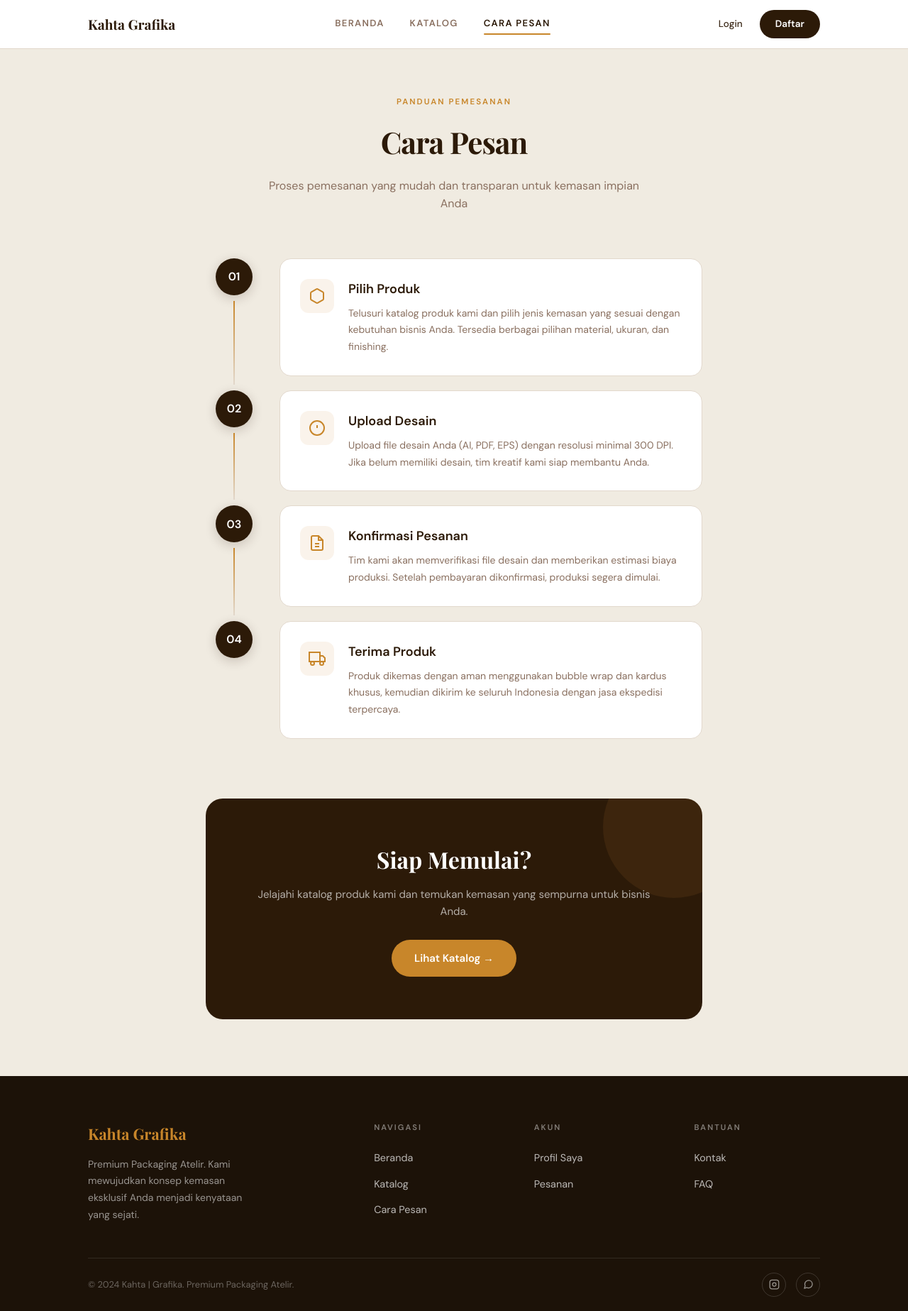
After one commit to andri-oss/Project-Ecommerce-KahtaCards, a Django app: page /cara-pesan/ in a window 1280 px wide. The commit adds this page. Shown: the whole page at 71% size. Run offline with Django 5.2, Linux system fonts and the light colour scheme; some web fonts are replaced.

Commit message:
feat: implement catalog views and how-to-order page with updated base template structure

```diff
--- a/apps/catalog/urls.py
+++ b/apps/catalog/urls.py
@@ -7,4 +7,5 @@ urlpatterns = [
     path('', views.home_view, name='home'),
     path('catalog/', views.product_list, name='product_list'),
     path('catalog/<slug:slug>/', views.product_detail, name='product_detail'),
+    path('cara-pesan/', views.how_to_order, name='how_to_order'),
 ]
--- a/apps/catalog/views.py
+++ b/apps/catalog/views.py
@@ -35,3 +35,7 @@ def product_detail(request, slug):
     return render(request, 'catalog/product_detail.html', {
         'product': product
     })
+
+
+def how_to_order(request):
+    return render(request, 'catalog/how_to_order.html')
--- /dev/null
+++ b/static/css/how_to_order.css
@@ -0,0 +1,224 @@
+/* ============================================================
+   HOW_TO_ORDER.CSS — Cara Pesan Page
+   ============================================================ */
+
+.how-main {
+  flex: 1;
+  padding: 60px 0 80px;
+}
+
+/* ── Page Header ─────────────────────────────────────────── */
+.page-header {
+  text-align: center;
+  max-width: 560px;
+  margin: 0 auto 64px;
+}
+
+.page-title {
+  font-family: var(--font-display);
+  font-size: 42px;
+  font-weight: 700;
+  color: var(--color-primary);
+  letter-spacing: -1px;
+  margin-bottom: 14px;
+}
+
+.page-subtitle {
+  font-size: 16px;
+  color: var(--color-text-muted);
+  line-height: 1.6;
+}
+
+/* ── Steps List ──────────────────────────────────────────── */
+.steps-list {
+  max-width: 700px;
+  margin: 0 auto 64px;
+  display: flex;
+  flex-direction: column;
+  gap: 0;
+}
+
+.step-row {
+  display: grid;
+  grid-template-columns: 80px 1fr;
+  gap: 24px;
+}
+
+.step-left {
+  display: flex;
+  flex-direction: column;
+  align-items: center;
+}
+
+.step-num {
+  width: 52px;
+  height: 52px;
+  border-radius: 50%;
+  background: var(--color-primary);
+  color: #fff;
+  font-family: var(--font-body);
+  font-size: 16px;
+  font-weight: 800;
+  display: flex;
+  align-items: center;
+  justify-content: center;
+  flex-shrink: 0;
+  box-shadow: 0 4px 16px rgba(44, 26, 14, 0.2);
+}
+
+.step-line {
+  width: 2px;
+  flex: 1;
+  background: linear-gradient(to bottom, var(--color-accent), var(--color-border));
+  margin: 8px 0;
+  min-height: 40px;
+}
+
+/* ── Step Card ───────────────────────────────────────────── */
+.step-card {
+  background: var(--bg-white);
+  border-radius: var(--radius-md);
+  padding: 28px;
+  display: flex;
+  gap: 20px;
+  border: 1px solid var(--color-border);
+  margin-bottom: 20px;
+  transition: all var(--transition);
+}
+
+.step-card:hover {
+  box-shadow: var(--shadow-hover);
+  transform: translateX(4px);
+}
+
+.step-icon {
+  width: 48px;
+  height: 48px;
+  background: rgba(200, 133, 58, 0.1);
+  border-radius: 12px;
+  display: flex;
+  align-items: center;
+  justify-content: center;
+  color: var(--color-accent);
+  flex-shrink: 0;
+}
+
+.step-body {
+  flex: 1;
+}
+
+.step-title {
+  font-family: var(--font-body);
+  font-size: 18px;
+  font-weight: 700;
+  color: var(--color-primary);
+  margin-bottom: 8px;
+}
+
+.step-desc {
+  font-size: 14px;
+  color: var(--color-text-muted);
+  line-height: 1.7;
+}
+
+/* ── CTA Banner ──────────────────────────────────────────── */
+.cta-banner {
+  background: var(--color-primary);
+  border-radius: var(--radius-lg);
+  padding: 60px;
+  text-align: center;
+  max-width: 700px;
+  margin: 0 auto;
+  position: relative;
+  overflow: hidden;
+}
+
+.cta-banner::before {
+  content: '';
+  position: absolute;
+  top: -60px;
+  right: -60px;
+  width: 200px;
+  height: 200px;
+  background: rgba(200, 133, 58, 0.1);
+  border-radius: 50%;
+}
+
+.cta-title {
+  font-family: var(--font-display);
+  font-size: 32px;
+  font-weight: 700;
+  color: #fff;
+  margin-bottom: 12px;
+  position: relative;
+}
+
+.cta-sub {
+  font-size: 15px;
+  color: rgba(255,255,255,0.65);
+  margin-bottom: 28px;
+  position: relative;
+}
+
+.btn-cta {
+  display: inline-flex;
+  align-items: center;
+  gap: 8px;
+  background: var(--color-accent);
+  color: #fff;
+  padding: 14px 32px;
+  border-radius: 50px;
+  font-family: var(--font-body);
+  font-weight: 700;
+  font-size: 15px;
+  position: relative;
+  transition: all var(--transition);
+  text-decoration: none;
+}
+
+.btn-cta:hover {
+  background: var(--color-accent-hover);
+  transform: translateY(-2px);
+  box-shadow: 0 8px 24px rgba(200, 134, 42, 0.35);
+}
+
+/* ── Responsive ──────────────────────────────────────────── */
+@media (max-width: 600px) {
+  .how-main {
+    padding: 40px 0 60px;
+  }
+
+  .page-header {
+    margin-bottom: 40px;
+  }
+
+  .page-title {
+    font-size: 32px;
+  }
+
+  .step-row {
+    grid-template-columns: 60px 1fr;
+    gap: 12px;
+  }
+
+  .step-num {
+    width: 44px;
+    height: 44px;
+    font-size: 14px;
+  }
+
+  .step-card {
+    padding: 20px;
+    flex-direction: column;
+    gap: 14px;
+  }
+
+  .cta-banner {
+    padding: 40px 24px;
+    border-radius: var(--radius-md);
+  }
+
+  .cta-title {
+    font-size: 26px;
+  }
+}
--- a/templates/base.html
+++ b/templates/base.html
@@ -46,7 +46,7 @@
                     <ul class="footer-col-links">
                         <li><a href="/">Beranda</a></li>
                         <li><a href="{% url 'catalog:product_list' %}">Katalog</a></li>
-                        <li><a href="/cara-pesan/">Cara Pesan</a></li>
+                        <li><a href="{% url 'catalog:how_to_order' %}">Cara Pesan</a></li>
                     </ul>
                 </div>
 
--- /dev/null
+++ b/templates/catalog/how_to_order.html
@@ -0,0 +1,119 @@
+{% extends 'base.html' %}
+{% load static %}
+
+{% block title %}Cara Pesan — Kahta Grafika{% endblock %}
+
+{% block extra_css %}
+<link rel="stylesheet" href="{% static 'css/how_to_order.css' %}">
+{% endblock %}
+
+{% block content %}
+<div class="how-main">
+  <div class="container">
+
+    <!-- ── Page Header ──────────────────────────────────── -->
+    <div class="page-header reveal">
+      <div class="section-label">Panduan Pemesanan</div>
+      <h1 class="page-title">Cara Pesan</h1>
+      <p class="page-subtitle">Proses pemesanan yang mudah dan transparan untuk kemasan impian Anda</p>
+    </div>
+
+    <!-- ── Steps ────────────────────────────────────────── -->
+    <div class="steps-list">
+
+      <!-- Step 01 — Pilih Produk -->
+      <div class="step-row reveal reveal-delay-1">
+        <div class="step-left">
+          <div class="step-num">01</div>
+          <div class="step-line"></div>
+        </div>
+        <div class="step-card">
+          <div class="step-icon">
+            <svg width="24" height="24" viewBox="0 0 24 24" fill="none" stroke="currentColor" stroke-width="2">
+              <path d="M21 16V8a2 2 0 0 0-1-1.73l-7-4a2 2 0 0 0-2 0l-7 4A2 2 0 0 0 3 8v8a2 2 0 0 0 1 1.73l7 4a2 2 0 0 0 2 0l7-4A2 2 0 0 0 21 16z"/>
+            </svg>
+          </div>
+          <div class="step-body">
+            <h3 class="step-title">Pilih Produk</h3>
+            <p class="step-desc">Telusuri katalog produk kami dan pilih jenis kemasan yang sesuai dengan kebutuhan bisnis Anda. Tersedia berbagai pilihan material, ukuran, dan finishing.</p>
+          </div>
+        </div>
+      </div>
+
+      <!-- Step 02 — Upload Desain -->
+      <div class="step-row reveal reveal-delay-2">
+        <div class="step-left">
+          <div class="step-num">02</div>
+          <div class="step-line"></div>
+        </div>
+        <div class="step-card">
+          <div class="step-icon">
+            <svg width="24" height="24" viewBox="0 0 24 24" fill="none" stroke="currentColor" stroke-width="2">
+              <circle cx="12" cy="12" r="10"/>
+              <line x1="12" y1="8" x2="12" y2="12"/>
+              <line x1="12" y1="16" x2="12.01" y2="16"/>
+            </svg>
+          </div>
+          <div class="step-body">
+            <h3 class="step-title">Upload Desain</h3>
+            <p class="step-desc">Upload file desain Anda (AI, PDF, EPS) dengan resolusi minimal 300 DPI. Jika belum memiliki desain, tim kreatif kami siap membantu Anda.</p>
+          </div>
+        </div>
+      </div>
+
+      <!-- Step 03 — Konfirmasi Pesanan -->
+      <div class="step-row reveal reveal-delay-3">
+        <div class="step-left">
+          <div class="step-num">03</div>
+          <div class="step-line"></div>
+        </div>
+        <div class="step-card">
+          <div class="step-icon">
+            <svg width="24" height="24" viewBox="0 0 24 24" fill="none" stroke="currentColor" stroke-width="2">
+              <path d="M14 2H6a2 2 0 0 0-2 2v16a2 2 0 0 0 2 2h12a2 2 0 0 0 2-2V8z"/>
+              <polyline points="14 2 14 8 20 8"/>
+              <line x1="9" y1="13" x2="15" y2="13"/>
+              <line x1="9" y1="17" x2="15" y2="17"/>
+            </svg>
+          </div>
+          <div class="step-body">
+            <h3 class="step-title">Konfirmasi Pesanan</h3>
+            <p class="step-desc">Tim kami akan memverifikasi file desain dan memberikan estimasi biaya produksi. Setelah pembayaran dikonfirmasi, produksi segera dimulai.</p>
+          </div>
+        </div>
+      </div>
+
+      <!-- Step 04 — Terima Produk -->
+      <div class="step-row reveal reveal-delay-4">
+        <div class="step-left">
+          <div class="step-num">04</div>
+          <!-- No line after last step -->
+        </div>
+        <div class="step-card">
+          <div class="step-icon">
+            <svg width="24" height="24" viewBox="0 0 24 24" fill="none" stroke="currentColor" stroke-width="2">
+              <rect x="1" y="3" width="15" height="13"/>
+              <polygon points="16 8 20 8 23 11 23 16 16 16 16 8"/>
+              <circle cx="5.5" cy="18.5" r="2.5"/>
+              <circle cx="18.5" cy="18.5" r="2.5"/>
+            </svg>
+          </div>
+          <div class="step-body">
+            <h3 class="step-title">Terima Produk</h3>
+            <p class="step-desc">Produk dikemas dengan aman menggunakan bubble wrap dan kardus khusus, kemudian dikirim ke seluruh Indonesia dengan jasa ekspedisi terpercaya.</p>
+          </div>
+        </div>
+      </div>
+
+    </div>
+
+    <!-- ── CTA Banner ───────────────────────────────────── -->
+    <div class="cta-banner reveal">
+      <h2 class="cta-title">Siap Memulai?</h2>
+      <p class="cta-sub">Jelajahi katalog produk kami dan temukan kemasan yang sempurna untuk bisnis Anda.</p>
+      <a href="{% url 'catalog:product_list' %}" class="btn-cta">Lihat Katalog →</a>
+    </div>
+
+  </div>
+</div>
+{% endblock %}
```
